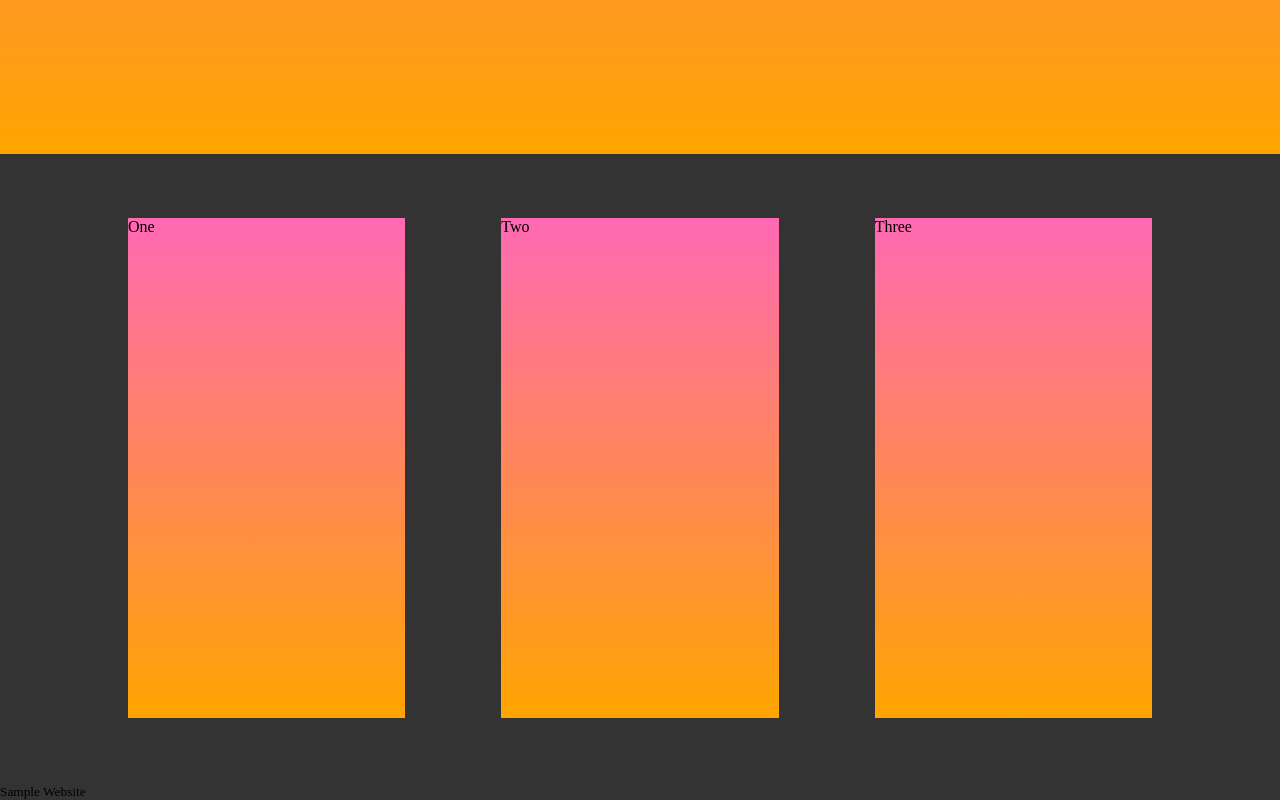
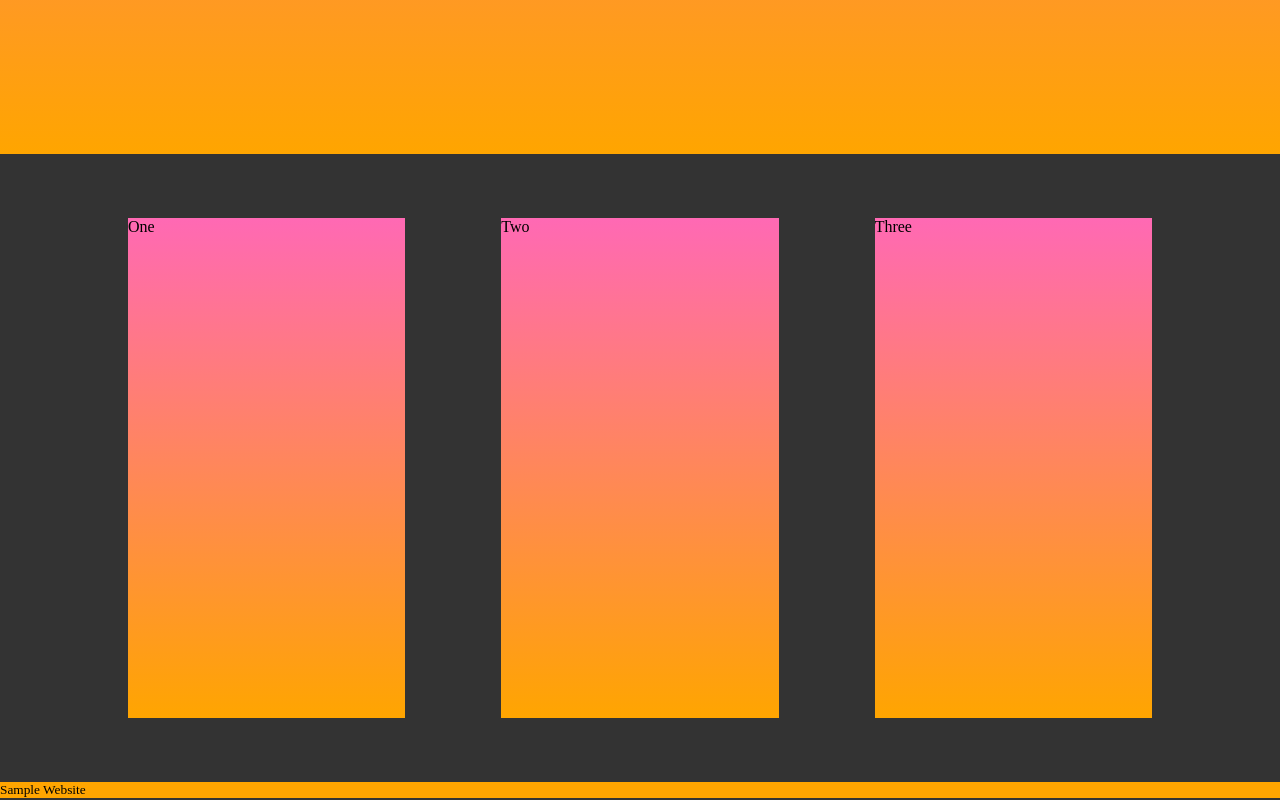
Before and after one commit to jasminoberle/sample-git, a plain HTML site: page index.html in a window 1280 px wide. Shown: the part 646-1446 px from the top of the page. Drawn offline with Linux system fonts and the light colour scheme.

Commit message:
add styles for footer

```diff
--- a/index.html
+++ b/index.html
@@ -22,7 +22,7 @@
     <div class="content">Two</div>
     <div class="content">Three</div>
   </main>
-  <footer>
+  <footer class="main-footer">
     <small>Sample Website</small>
   </footer>
 </body>
--- a/style.css
+++ b/style.css
@@ -28,3 +28,8 @@ main {
   margin:0 3rem;
   display: flex;
 }
+
+.main-footer {
+  display: flex;
+  background: orange;
+}
```
